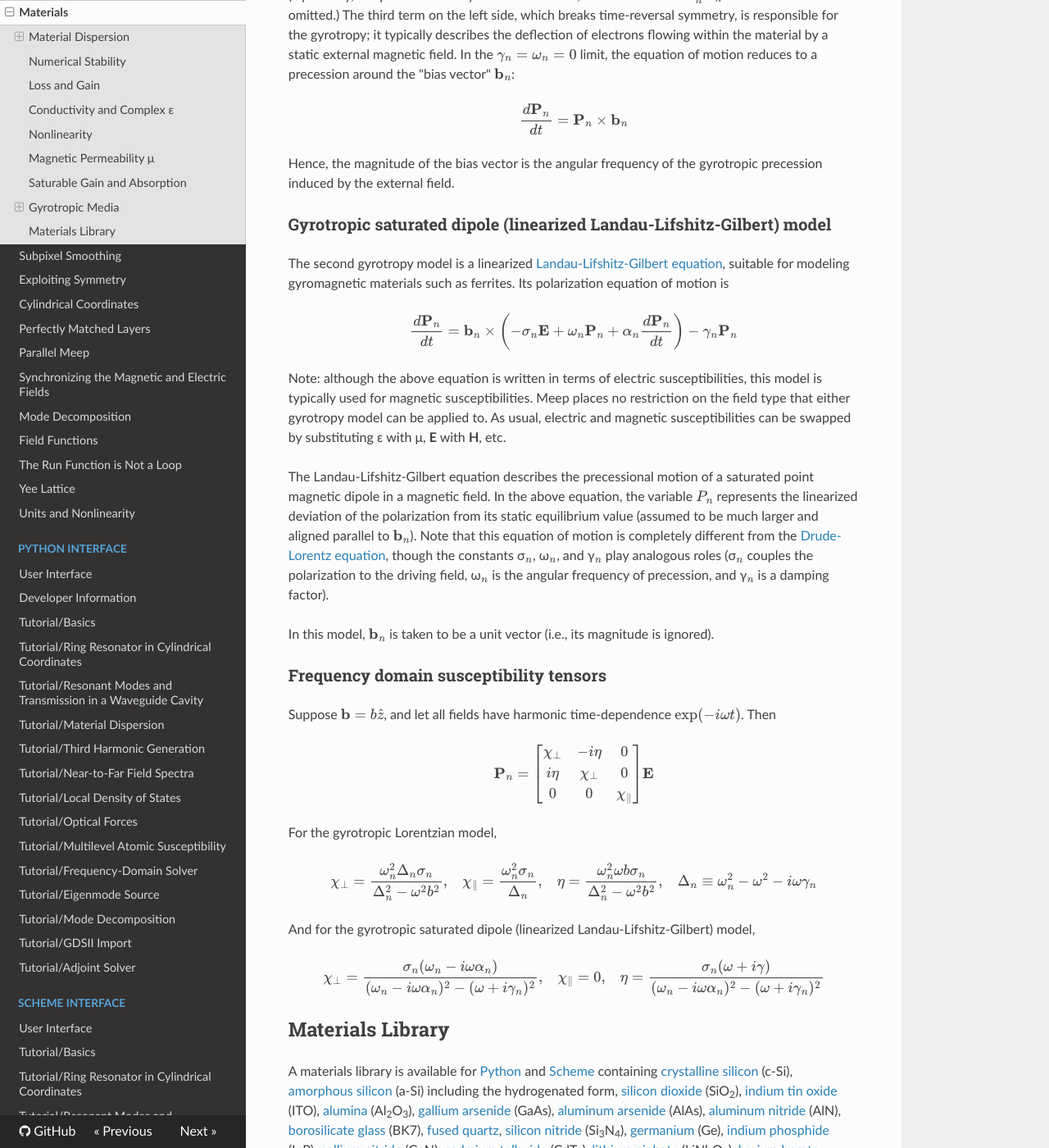
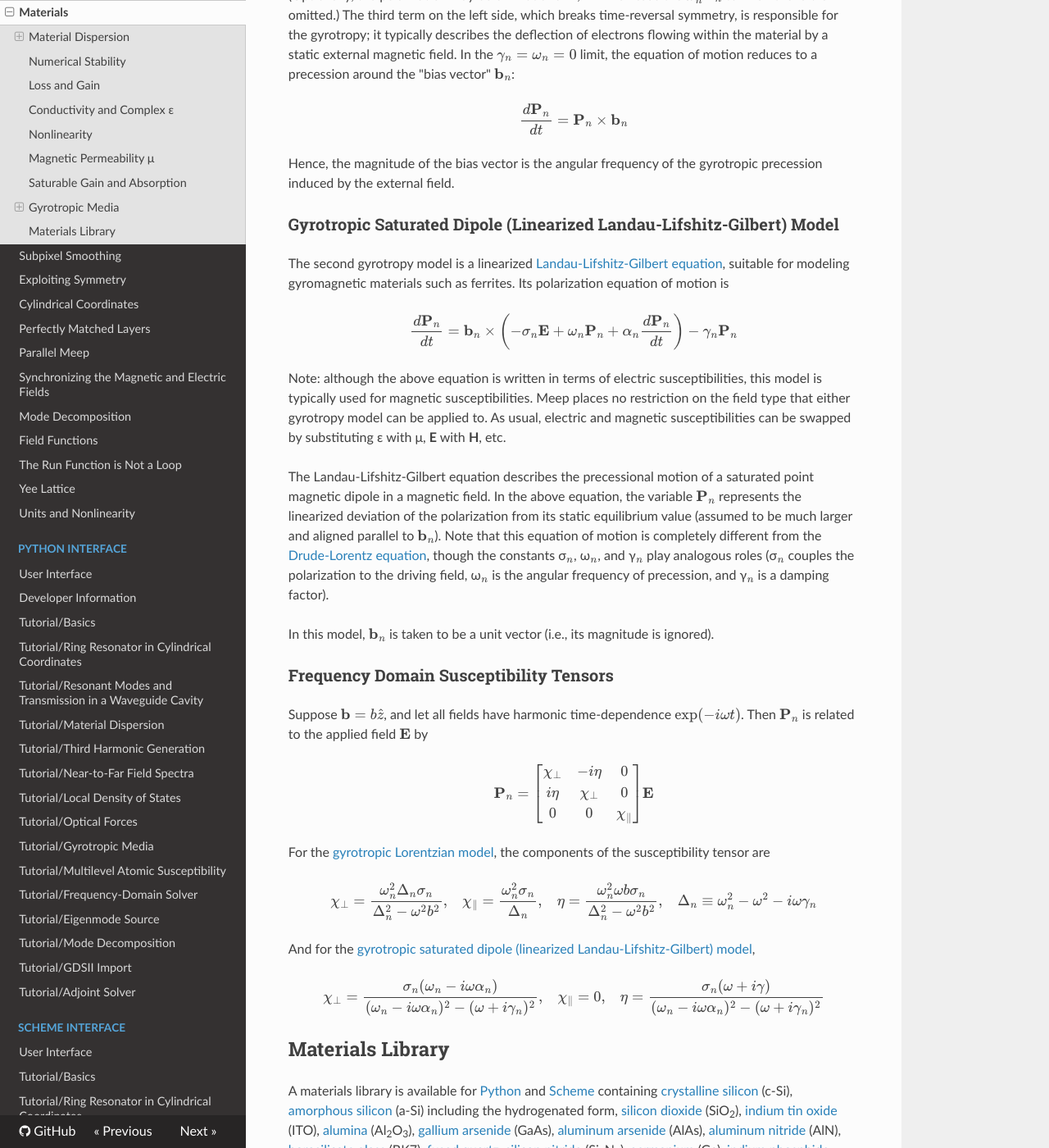
Before and after one commit to NanoComp/meep, an MkDocs documentation site: the page built from doc/docs/Materials.md, in a window 1280 px wide and 1400 px high, scrolled down 8155 px. Shown: the whole window at 82% size. Built offline with MkDocs 1.6.1, drawn with Linux system fonts in a browser that asks for light colours; nearby versions of some CDN libraries; formulas are drawn with MathJax 3; old or Windows-style settings are respelled for this version of MkDocs; some of the changed text lies outside the part shown.

```diff
--- a/doc/docs/Materials.md
+++ b/doc/docs/Materials.md
@@ -174,7 +174,7 @@ Gyrotropic Media
 
 In a gyrotropic medium, the polarization vector undergoes precession around a preferred direction. In the frequency domain, this corresponds to the presence of skew-symmetric off-diagonal components in the ε tensor (for a gyroelectric medium) or the μ tensor (for a gyromagnetic medium). Two different gyrotropy models are supported:
 
-### Gyrotropic Drude-Lorentz model
+### Gyrotropic Drude-Lorentz Model
 
 The first gyrotropy model is a [Drude-Lorentz](Materials.md#material-dispersion) model with an additional precession, which is intended to describe gyroelectric materials. The polarization equation is
 
@@ -186,7 +186,7 @@ $$\frac{d\mathbf{P}_n}{dt} = \mathbf{P}_n \times \mathbf{b}_n$$
 
 Hence, the magnitude of the bias vector is the angular frequency of the gyrotropic precession induced by the external field.
 
-### Gyrotropic saturated dipole (linearized Landau-Lifshitz-Gilbert) model
+### Gyrotropic Saturated Dipole (Linearized Landau-Lifshitz-Gilbert) Model
 
 The second gyrotropy model is a linearized [Landau-Lifshitz-Gilbert equation](https://en.wikipedia.org/wiki/Landau%E2%80%93Lifshitz%E2%80%93Gilbert_equation), suitable for modeling gyromagnetic materials such as ferrites. Its polarization equation of motion is
 
@@ -194,21 +194,21 @@ $$\frac{d\mathbf{P}_n}{dt} = \mathbf{b}_n \times \left( - \sigma_n \mathbf{E} +
 
 Note: although the above equation is written in terms of electric susceptibilities, this model is typically used for magnetic susceptibilities. Meep places no restriction on the field type that either gyrotropy model can be applied to. As usual, electric and magnetic susceptibilities can be swapped by substituting ε with μ, **E** with **H**, etc.
 
-The Landau-Lifshitz-Gilbert equation describes the precessional motion of a saturated point magnetic dipole in a magnetic field. In the above equation, the variable $P_n$ represents the linearized deviation of the polarization from its static equilibrium value (assumed to be much larger and aligned parallel to $\mathbf{b}_n$). Note that this equation of motion is completely different from the [Drude-Lorentz equation](Materials.md#material-dispersion), though the constants σ$_n$, ω$_n$, and γ$_n$ play analogous roles (σ$_n$ couples the polarization to the driving field, ω$_n$ is the angular frequency of precession, and γ$_n$ is a damping factor).
+The Landau-Lifshitz-Gilbert equation describes the precessional motion of a saturated point magnetic dipole in a magnetic field. In the above equation, the variable $\mathbf{P}_n$ represents the linearized deviation of the polarization from its static equilibrium value (assumed to be much larger and aligned parallel to $\mathbf{b}_n$). Note that this equation of motion is completely different from the [Drude-Lorentz equation](Materials.md#material-dispersion), though the constants σ$_n$, ω$_n$, and γ$_n$ play analogous roles (σ$_n$ couples the polarization to the driving field, ω$_n$ is the angular frequency of precession, and γ$_n$ is a damping factor).
 
 In this model, $\mathbf{b}_n$ is taken to be a unit vector (i.e., its magnitude is ignored).
 
-### Frequency domain susceptibility tensors
+### Frequency Domain Susceptibility Tensors
 
-Suppose $\mathbf{b} = b \hat{z}$, and let all fields have harmonic time-dependence $\exp(-i\omega t)$. Then
+Suppose $\mathbf{b} = b \hat{z}$, and let all fields have harmonic time-dependence $\exp(-i\omega t)$. Then $\mathbf{P}_n$ is related to the applied field $\mathbf{E}$ by
 
 $$\mathbf{P}_n =  \begin{bmatrix}\chi_\perp & -i\eta & 0 \\ i\eta & \chi_\perp & 0 \\ 0 & 0 & \chi_\parallel \end{bmatrix} \mathbf{E}$$
 
-For the gyrotropic Lorentzian model,
+For the [gyrotropic Lorentzian model](Materials.md#gyrotropic-drude-lorentz-model), the components of the susceptibility tensor are
 
 $$\chi_\perp = \frac{\omega_n^2 \Delta_n \sigma_n}{\Delta_n^2 - \omega^2 b^2},\;\;\; \chi_\parallel = \frac{\omega_n^2 \sigma_n}{\Delta_n}, \;\;\; \eta = \frac{\omega_n^2 \omega b \sigma_n}{\Delta_n^2 - \omega^2 b^2}, \;\;\;\Delta_n \equiv \omega_n^2 - \omega^2 - i\omega\gamma_n$$
 
-And for the gyrotropic saturated dipole (linearized Landau-Lifshitz-Gilbert) model,
+And for the [gyrotropic saturated dipole (linearized Landau-Lifshitz-Gilbert) model](Materials.md#gyrotropic-saturated-dipole-linearized-landau-lifshitz-gilbert-model),
 
 $$\chi_\perp = \frac{\sigma_n (\omega_n - i \omega \alpha_n)}{(\omega_n - i \omega \alpha_n)^2 - (\omega + i \gamma_n)^2}, \;\;\; \chi_\parallel = 0, \;\;\;  \eta = \frac{\sigma_n (\omega + i \gamma)}{(\omega_n - i \omega \alpha_n)^2 - (\omega + i \gamma_n)^2}$$
 
--- a/mkdocs.yml
+++ b/mkdocs.yml
@@ -56,6 +56,7 @@ pages:
     - 'Tutorial/Near-to-Far Field Spectra': 'Python_Tutorials/Near_to_Far_Field_Spectra.md'
     - 'Tutorial/Local Density of States': 'Python_Tutorials/Local_Density_of_States.md'
     - 'Tutorial/Optical Forces': 'Python_Tutorials/Optical_Forces.md'
+    - 'Tutorial/Gyrotropic Media': 'Python_Tutorials/Gyrotropic_Media.md'
     - 'Tutorial/Multilevel Atomic Susceptibility': 'Python_Tutorials/Multilevel_Atomic_Susceptibility.md'
     - 'Tutorial/Frequency-Domain Solver': 'Python_Tutorials/Frequency_Domain_Solver.md'
     - 'Tutorial/Eigenmode Source': 'Python_Tutorials/Eigenmode_Source.md'
@@ -72,6 +73,7 @@ pages:
     - 'Tutorial/Near-to-Far Field Spectra': 'Scheme_Tutorials/Near_to_Far_Field_Spectra.md'
     - 'Tutorial/Local Density of States': 'Scheme_Tutorials/Local_Density_of_States.md'
     - 'Tutorial/Optical Forces': 'Scheme_Tutorials/Optical_Forces.md'
+    - 'Tutorial/Gyrotropic Media': 'Scheme_Tutorials/Gyrotropic_Media.md'
     - 'Tutorial/Multilevel Atomic Susceptibility': 'Scheme_Tutorials/Multilevel_Atomic_Susceptibility.md'
     - 'Tutorial/Frequency-Domain Solver': 'Scheme_Tutorials/Frequency_Domain_Solver.md'
     - 'Tutorial/Eigenmode Source': 'Scheme_Tutorials/Eigenmode_Source.md'
```
Also changed, not shown: doc/docs/Python_Tutorials/Gyrotropic_Media.md (+12 -8 lines), doc/docs/Python_User_Interface.md (+4 -4 lines), doc/docs/Scheme_Tutorials/Gyrotropic_Media.md (+22 -20 lines), doc/docs/Scheme_User_Interface.md (+4 -4 lines).
